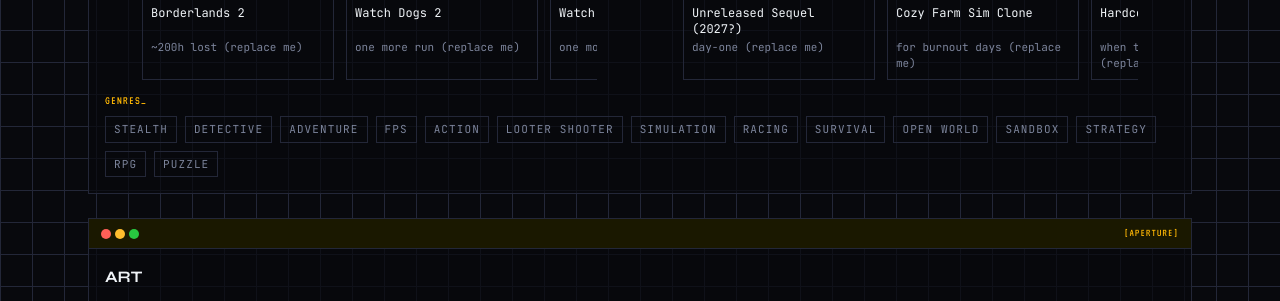
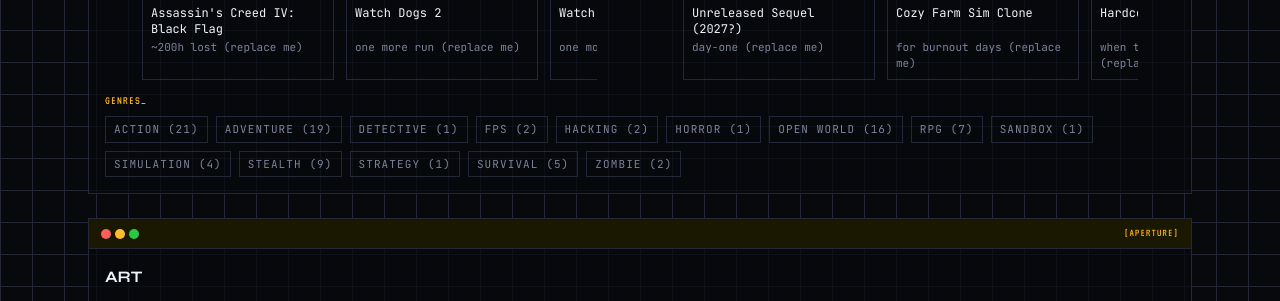
Before and after one commit to fazrigading/portfolio, an Astro site: page /portfolio/about in a window 1280 px wide. Shown: the part 3554-3855 px from the top of the page. Built offline with nearby package versions, Linux system fonts and the light colour scheme; Astro itself is replaced by a stand-in of ours.

Commit message:
feat(about): filter liked and want-to-play carousels by genre

```diff
--- a/src/data/showcase.json
+++ b/src/data/showcase.json
@@ -16,158 +16,287 @@
     ],
     "likedGames": [
       {
-        "title": "Borderlands 2",
+        "title": "Assassin's Creed IV: Black Flag",
         "note": "~200h lost (replace me)",
-        "cover": "game-01.svg"
+        "cover": "game-01.svg",
+        "genres": [
+          "Action",
+          "Adventure",
+          "Open World"
+        ]
       },
       {
         "title": "Watch Dogs 2",
         "note": "one more run (replace me)",
-        "cover": "game-02.svg"
+        "cover": "game-02.svg",
+        "genres": [
+          "Hacking",
+          "Stealth",
+          "Action",
+          "Adventure",
+          "Open World"
+        ]
       },
       {
         "title": "Watch Dogs",
         "note": "one more run (replace me)",
-        "cover": "game-02.svg"
+        "cover": "game-02.svg",
+        "genres": [
+          "Hacking",
+          "Stealth",
+          "Action",
+          "Adventure",
+          "Open World"
+        ]
       },
       {
         "title": "Deus Ex: Human Revolution",
         "note": "grand strategy (replace me)",
-        "cover": "game-03.svg"
+        "cover": "game-03.svg",
+        "genres": [
+          "Action",
+          "FPS",
+          "RPG",
+          "Stealth",
+          "Adventure",
+          "Open World"
+        ]
       },
       {
         "title": "Resident Evil 4 (2005)",
         "note": "ghost run, no alarms (replace me)",
-        "cover": "game-04.svg"
+        "cover": "game-04.svg",
+        "genres": [
+          "Action",
+          "Zombie",
+          "Horror",
+          "Survival"
+        ]
       },
       {
-        "title": "Assassin's Creed IV: Black Flag",
+        "title": "Assassin's Creed II",
         "note": "one more run (replace me)",
-        "cover": "game-05.svg"
+        "cover": "game-05.svg",
+        "genres": [
+          "Action",
+          "Adventure",
+          "Open World",
+          "Stealth"
+        ]
       },
       {
         "title": "Assassin's Creed: Brotherhood",
         "note": "one more run (replace me)",
-        "cover": "game-06.svg"
+        "cover": "game-06.svg",
+        "genres": [
+          "Action",
+          "Adventure",
+          "Open World"
+        ]
       },
       {
         "title": "Assassin's Creed: Revelations",
         "note": "one more run (replace me)",
-        "cover": "game-07.svg"
+        "cover": "game-07.svg",
+        "genres": [
+          "Action",
+          "Adventure",
+          "Open World"
+        ]
       },
       {
         "title": "Assassin's Creed: Odyssey",
         "note": "one more run (replace me)",
-        "cover": "game-08.svg"
+        "cover": "game-08.svg",
+        "genres": [
+          "Action",
+          "Adventure",
+          "Open World",
+          "RPG"
+        ]
       },
       {
         "title": "Assassin's Creed: Valhalla",
         "note": "one more run (replace me)",
-        "cover": "game-09.svg"
+        "cover": "game-09.svg",
+        "genres": [
+          "Action",
+          "Adventure",
+          "Open World",
+          "RPG"
+        ]
       },
       {
         "title": "Assassin's Creed: Origins",
         "note": "one more run (replace me)",
-        "cover": "game-10.svg"
+        "cover": "game-10.svg",
+        "genres": [
+          "Action",
+          "Adventure",
+          "Open World",
+          "RPG"
+        ]
       },
       {
         "title": "Assassin's Creed: Unity",
         "note": "one more run (replace me)",
-        "cover": "game-11.svg"
+        "cover": "game-11.svg",
+        "genres": [
+          "Action",
+          "Adventure",
+          "Open World",
+          "Stealth"
+        ]
       },
       {
         "title": "Assassin's Creed: Syndicate",
         "note": "one more run (replace me)",
-        "cover": "game-12.svg"
+        "cover": "game-12.svg",
+        "genres": [
+          "Action",
+          "Adventure",
+          "Open World",
+          "Stealth"
+        ]
       },
       {
         "title": "Assassin's Creed: Liberation HD",
         "note": "one more run (replace me)",
-        "cover": "game-13.svg"
+        "cover": "game-13.svg",
+        "genres": [
+          "Action",
+          "Adventure",
+          "Open World",
+          "Stealth"
+        ]
       },
       {
         "title": "Dying Light",
         "note": "one more run (replace me)",
-        "cover": "game-05.svg"
+        "cover": "game-05.svg",
+        "genres": [
+          "Action",
+          "Survival",
+          "Open World",
+          "FPS",
+          "Zombie"
+        ]
       },
       {
         "title": "Subnautica",
         "note": "one more run (replace me)",
-        "cover": "game-06.svg"
+        "cover": "game-06.svg",
+        "genres": [
+          "Survival",
+          "Adventure",
+          "Open World"
+        ]
       },
       {
         "title": "Shadow of Doubt",
         "note": "one more run (replace me)",
-        "cover": "game-07.svg"
+        "cover": "game-07.svg",
+        "genres": [
+          "Detective",
+          "Simulation"
+        ]
       },
       {
         "title": "Sniper Elite V2 Remastered",
         "note": "one more run (replace me)",
-        "cover": "game-08.svg"
+        "cover": "game-08.svg",
+        "genres": [
+          "Action",
+          "Stealth"
+        ]
       },
       {
         "title": "Thief",
         "note": "one more run (replace me)",
-        "cover": "game-09.svg"
+        "cover": "game-09.svg",
+        "genres": [
+          "Stealth",
+          "Action"
+        ]
       },
       {
         "title": "The Long Dark",
         "note": "one more run (replace me)",
-        "cover": "game-10.svg"
+        "cover": "game-10.svg",
+        "genres": [
+          "Survival",
+          "Simulation",
+          "Adventure"
+        ]
       },
       {
         "title": "Minecraft",
         "note": "one more run (replace me)",
-        "cover": "game-11.svg"
+        "cover": "game-11.svg",
+        "genres": [
+          "Sandbox",
+          "Survival",
+          "Adventure"
+        ]
       },
       {
         "title": "Grand Theft Auto: San Andreas",
         "note": "one more run (replace me)",
-        "cover": "game-12.svg"
+        "cover": "game-12.svg",
+        "genres": [
+          "Action",
+          "Adventure",
+          "Open World"
+        ]
       },
       {
         "title": "The Witcher 2: Assassins of Kings",
         "note": "one more run (replace me)",
-        "cover": "game-13.svg"
+        "cover": "game-13.svg",
+        "genres": [
+          "RPG",
+          "Action",
+          "Adventure"
+        ]
       },
       {
         "title": "The Witcher",
         "note": "one more run (replace me)",
-        "cover": "game-14.svg"
+        "cover": "game-14.svg",
+        "genres": [
+          "RPG",
+          "Action",
+          "Adventure"
+        ]
       }
     ],
     "wantToPlay": [
       {
         "title": "Unreleased Sequel (2027?)",
         "note": "day-one (replace me)",
-        "cover": "game-05.svg"
+        "cover": "game-05.svg",
+        "genres": [
+          "Action",
+          "RPG"
+        ]
       },
       {
         "title": "Cozy Farm Sim Clone",
         "note": "for burnout days (replace me)",
-        "cover": "game-06.svg"
+        "cover": "game-06.svg",
+        "genres": [
+          "Simulation"
+        ]
       },
       {
         "title": "Hardcore Space Sim",
         "note": "when the GPU forgives (replace me)",
-        "cover": "game-07.svg"
+        "cover": "game-07.svg",
+        "genres": [
+          "Simulation",
+          "Strategy"
+        ]
       }
-    ],
-    "favoriteGenres": [
-      "Stealth",
-      "Detective",
-      "Adventure",
-      "FPS",
-      "Action",
-      "Looter Shooter",
-      "Simulation",
-      "Racing",
-      "Survival",
-      "Open World",
-      "Sandbox",
-      "Strategy",
-      "RPG",
-      "Puzzle"
     ]
   },
   "gallery": {
--- a/src/pages/about.astro
+++ b/src/pages/about.astro
@@ -12,6 +12,15 @@
 
 const b = import.meta.env.BASE_URL;
 import portrait from '../assets/images/fazrigading-large.webp';
+
+// Genre chips derive from game data, not a hardcoded list.
+const genreGames = [...showcase.gaming.likedGames, ...showcase.gaming.wantToPlay];
+const genres = [
+  ...new Set(genreGames.flatMap((g) => g.genres ?? [])),
+].sort((a, b) => a.localeCompare(b));
+const genreCounts: Record<string, number> = Object.fromEntries(
+  genres.map((genre) => [genre, genreGames.filter((g) => (g.genres ?? []).includes(genre)).length]),
+);
 ---
 
 <Layout route="about" title="ABOUT">
@@ -123,7 +132,7 @@
                 <div class="pt-2">
               <Carousel id="car-liked">
                 {showcase.gaming.likedGames.map((g) => (
-                  <div class="flex w-40 shrink-0 snap-start flex-col border border-grid sm:w-48">
+                  <div data-genres={(g.genres ?? []).join('|')} class="flex w-40 shrink-0 snap-start flex-col border border-grid sm:w-48">
                     <img src={`${b}game-covers/${g.cover}`} alt={`${g.title} cover`} loading="lazy" class="aspect-[2/3] w-full shrink-0 object-cover" />
                     <div class="flex flex-1 flex-col p-2">
                       <p class="line-clamp-2 min-h-[2rem] text-xs leading-4 text-ink">{g.title}</p>
@@ -131,6 +140,7 @@
                     </div>
                   </div>
                 ))}
+                <p id="car-liked-empty" hidden class="w-full shrink-0 snap-start border border-dashed border-grid p-3 text-[11px] uppercase tracking-widest text-dim">NO_SIGNAL_</p>
               </Carousel>
                 </div>
               </div>
@@ -153,7 +163,7 @@
                 <div class="pt-2">
               <Carousel id="car-want-to-play">
                 {showcase.gaming.wantToPlay.map((g) => (
-                  <div class="flex w-40 shrink-0 snap-start flex-col border border-grid sm:w-48">
+                  <div data-genres={(g.genres ?? []).join('|')} class="flex w-40 shrink-0 snap-start flex-col border border-grid sm:w-48">
                     <img src={`${b}game-covers/${g.cover}`} alt={`${g.title} cover`} loading="lazy" class="aspect-[2/3] w-full shrink-0 object-cover" />
                     <div class="flex flex-1 flex-col p-2">
                       <p class="line-clamp-2 min-h-[2rem] text-xs leading-4 text-ink">{g.title}</p>
@@ -161,18 +171,21 @@
                     </div>
                   </div>
                 ))}
+                <p id="car-want-to-play-empty" hidden class="w-full shrink-0 snap-start border border-dashed border-grid p-3 text-[11px] uppercase tracking-widest text-dim">NO_SIGNAL_</p>
               </Carousel>
                 </div>
               </div>
             )}
           </div>
         </div>
-        {showcase.gaming.favoriteGenres.length > 0 && (
+        {genres.length > 0 && (
           <div class="pt-3">
             <p class="font-display text-xs tracking-widest text-accent">GENRES_</p>
-            <ul class="flex flex-wrap gap-2 pt-2">
-              {showcase.gaming.favoriteGenres.map((g) => (
-                <li class="border border-grid px-2 py-1 text-[11px] uppercase tracking-widest text-dim">{g}</li>
+            <ul id="gaming-genres" class="flex flex-wrap gap-2 pt-2">
+              {genres.map((g) => (
+                <li>
+                  <button type="button" data-genre-chip={g} aria-pressed="false" class="cursor-pointer border border-grid px-2 py-1 text-[11px] uppercase tracking-widest text-dim transition-colors hover:border-accent hover:text-accent">{g} ({genreCounts[g] ?? 0})</button>
+                </li>
               ))}
             </ul>
           </div>
@@ -327,4 +340,43 @@
       </RetroWindow>
     ))}
   </div>
+  <script is:inline>
+    // Genre toggle: filters Liked Games + Want to Play carousels. Click active chip to clear.
+    function applyGenreFilter(genre) {
+      for (const id of ['car-liked', 'car-want-to-play']) {
+        const el = document.getElementById(id);
+        if (!el) continue;
+        let visible = 0;
+        el.querySelectorAll('[data-genres]').forEach((card) => {
+          const show = !genre || (card.dataset.genres || '').split('|').includes(genre);
+          card.style.display = show ? '' : 'none';
+          if (show) visible++;
+        });
+        const empty = document.getElementById(id + '-empty');
+        if (empty) empty.hidden = visible > 0;
+      }
+      document.querySelectorAll('[data-genre-chip]').forEach((c) => {
+        const on = !!genre && c.dataset.genreChip === genre;
+        c.setAttribute('aria-pressed', on ? 'true' : 'false');
+        c.classList.toggle('border-accent', on);
+        c.classList.toggle('text-ink', on);
+        c.classList.toggle('border-grid', !on);
+        c.classList.toggle('text-dim', !on);
+      });
+    }
+    function bindGenreFilter() {
+      const box = document.getElementById('gaming-genres');
+      if (!box || box.dataset.bound) return;
+      box.dataset.bound = '1';
+      box.addEventListener('click', (e) => {
+        const chip = e.target.closest('[data-genre-chip]');
+        if (!chip) return;
+        const next = box.dataset.active === chip.dataset.genreChip ? '' : chip.dataset.genreChip;
+        box.dataset.active = next;
+        applyGenreFilter(next);
+      });
+    }
+    document.addEventListener('astro:page-load', bindGenreFilter);
+    bindGenreFilter();
+  </script>
 </Layout>
```
